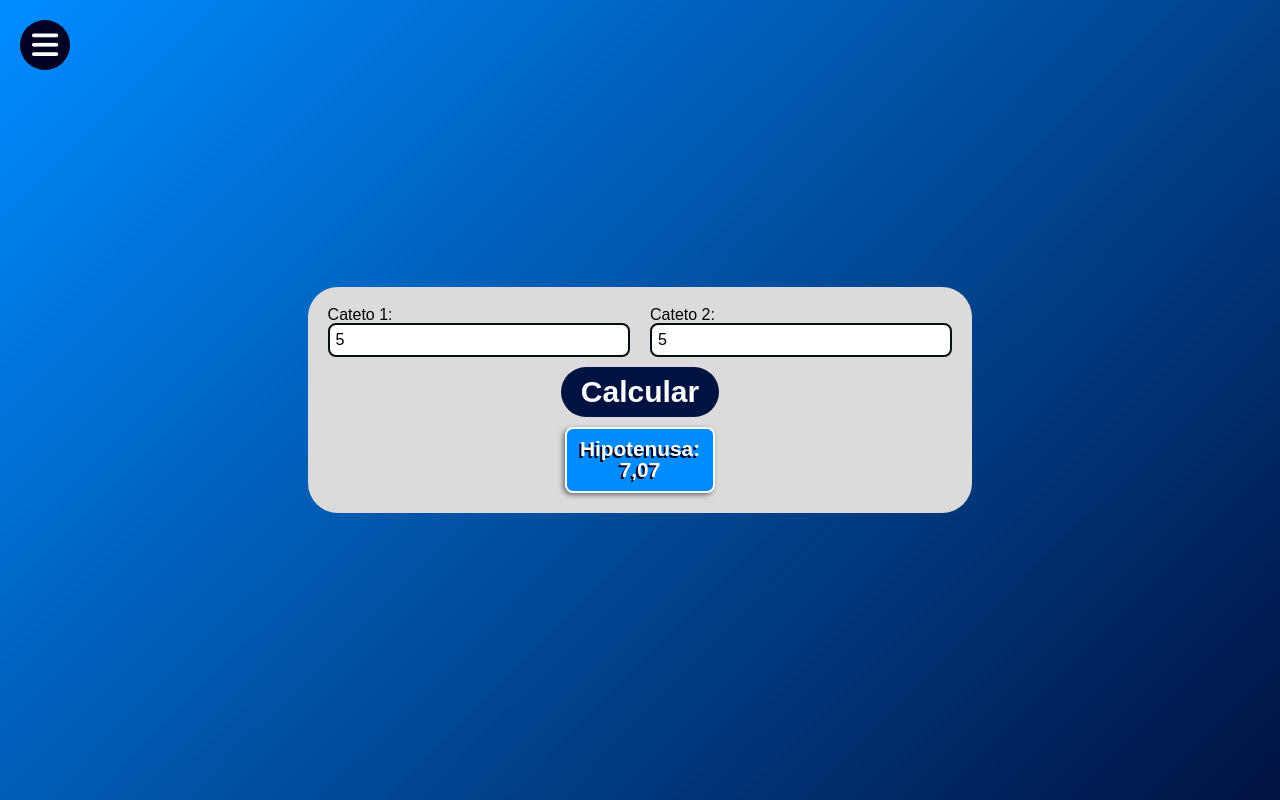
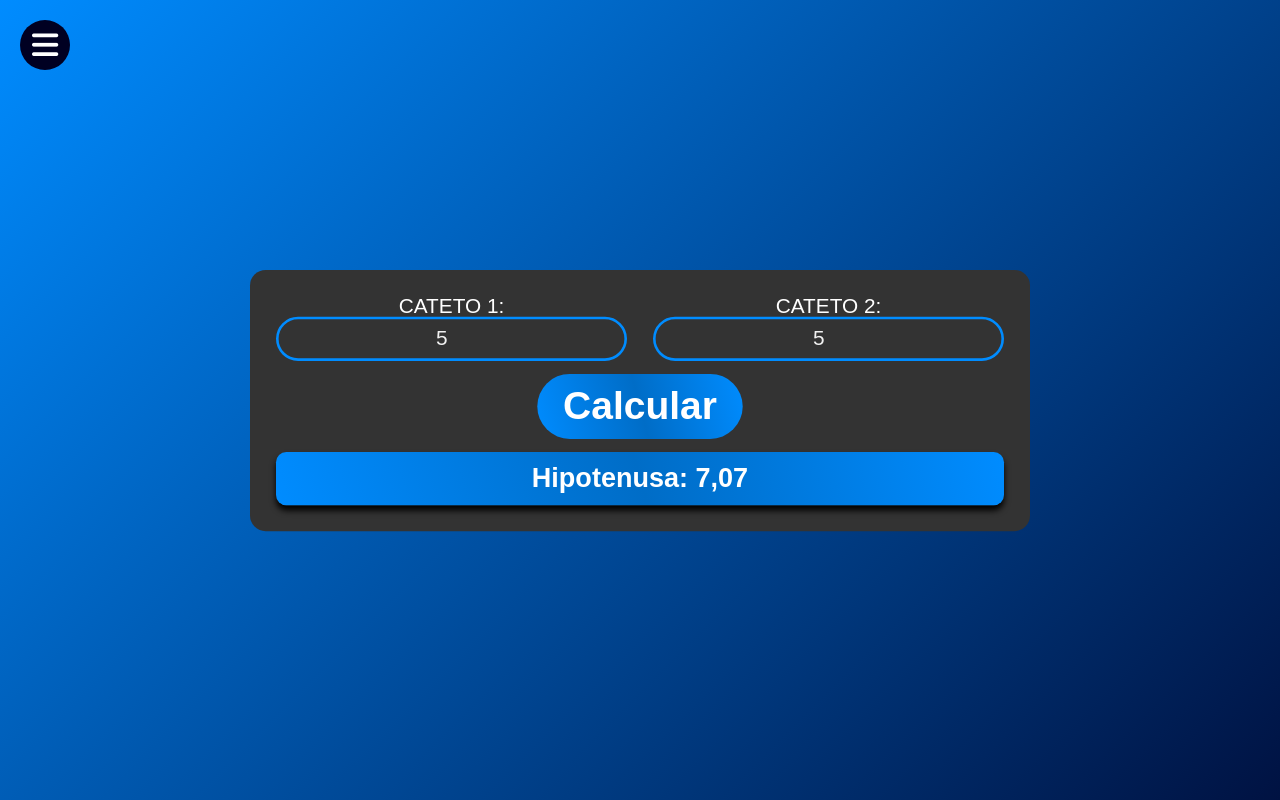
Before and after one commit to 0Carvalh0/multicalc, a website: page src/pages/pitagoras.html in a window 1280 px wide. Both pictures are taken after typing "5", "5" into the empty fields and a click on the button "Calcular". Drawn offline with Linux system fonts and the light colour scheme.

Commit message:
style fix: teorema de pitagoras

```diff
--- a/src/scripts/pitagoras.js
+++ b/src/scripts/pitagoras.js
@@ -9,6 +9,6 @@ function pitagoras() {
     window.alert(`[ERRO] Digite o valor dos dois catetos!`);
   } else {
     res.innerHTML = `Hipotenusa: ${pitagoras.toFixed(2).replace(".", ",")}`;
-    res.style.opacity = 1;
+    res.style.display = "flex";
   }
 }
--- a/src/styles/pitagoras.css
+++ b/src/styles/pitagoras.css
@@ -1,13 +1,18 @@
 main form {
-  background-color: #dbdbdb;
-  border-radius: 30px;
   display: flex;
   flex-direction: column;
 
+  height: fit-content;
+  width: 600px;
+
+  background-color: #333;
+  color: #fff;
+  border-radius: 12px;
   padding: 20px;
+  scale: 1.3;
 }
 
-main form > div {
+main form div {
   display: flex;
   width: 100%;
 }
@@ -16,28 +21,35 @@ main form div:first-child {
   margin-right: 20px;
 }
 
-main form div > div {
+main form div div {
+  display: flex;
+  flex-direction: column;
+  align-items: center;
   width: 50%;
+}
+
+main form label {
+  text-transform: uppercase;
 }
 
 main form #iform__cateto1,
 #iform__cateto2 {
-  border: 2px solid var(--cor4);
-  background-color: #fff;
-  border-radius: 8px;
+  border: 2px solid var(--cor1);
+  border-radius: 100px;
   padding: 6px;
+  color: #f1f1f1;
+  text-align: center;
 
   width: 100%;
 }
 
 main form #calc__botao {
   align-self: center;
-  width: max-content;
 
   border-radius: 50px;
   margin-top: 10px;
 
-  background-color: var(--cor3);
+  background-image: linear-gradient(75deg, #008cff, #006dc7, #008cff);
   padding: 8px 20px;
   color: #fff;
   font-weight: 700;
@@ -45,31 +57,27 @@ main form #calc__botao {
 }
 
 main form #calc__botao:hover {
-  transform: scale(1.05);
-  background-color: var(--cor1);
-  box-shadow: 0px 0px 5px black;
-  color: var(--cor5);
+  transform: scale(1.03);
+  background-image: linear-gradient(75deg, #249dff, #008cff, #249dff);
+  box-shadow: 0px 4px 0px #000;
 
-  transition: all ease 0.2s;
+  transition: all ease 0.3s;
 }
 
 main form #res {
-  opacity: 0;
   margin-top: 10px;
 
-  display: flex;
+  display: none;
   align-self: center;
   justify-content: center;
   text-align: center;
 
-  background-color: var(--cor1);
+  background-image: linear-gradient(75deg, #008cff, #006dc7, #008cff);
   color: #fff;
-  text-shadow: -2px 2px var(--cor5);
+  text-shadow: 2px 2px 6 var(--cor5);
   border-radius: 8px;
-  border: 2px solid #fff;
-  box-shadow: -2px 2px 5px rgba(0, 0, 0, 0.507);
+  box-shadow: 0px 4px 5px #000;
   padding: 10px;
-  width: 150px;
 
   font-size: 1.3rem;
   font-weight: 600;
```
